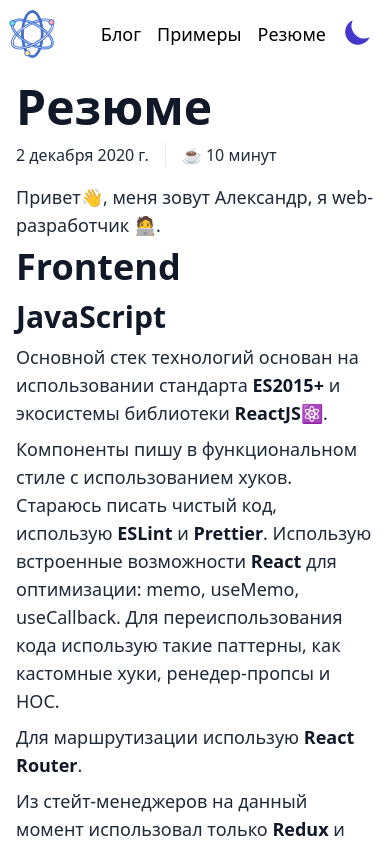
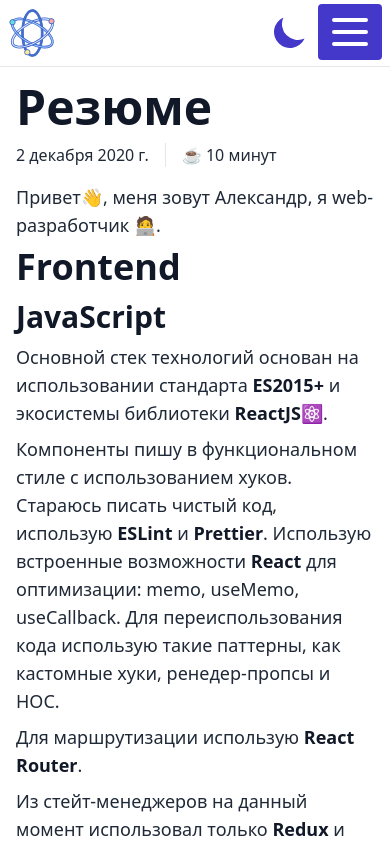
Before and after one commit to domosedov/nextjs-blog, a Next.js app: page /resume in a window 390 px wide. Shown: the top 844 px of the page. Built offline with nearby package versions, Linux system fonts and the light colour scheme; a small style sheet from the web is missing.

Commit message:
add mobile menu

```diff
--- a/components/Layout/DropdownMenu.tsx
+++ b/components/Layout/DropdownMenu.tsx
@@ -29,7 +29,7 @@
       <button
         ref={buttonRef}
         onClick={() => setIsOpen(!isOpen)}
-        className="px-2 py-1 text-black dark:text-white rounded-md duration-150 hover:text-indigo-600 hover:underline my-focus"
+        className="px-2 py-1 text-black dark:text-white rounded-md hover:text-indigo-600 dark:hover:text-indigo-300 theme-focus"
       >
         {buttonText}
       </button>
--- a/components/Layout/Header.tsx
+++ b/components/Layout/Header.tsx
@@ -1,14 +1,19 @@
 import Link from "next/link";
 import { memo } from "react";
 import Navbar from "./Navbar";
+import NavbarMobile from "./NavbarMobile";
+import ThemeToggleButton from "./ThemeToggleButton";
 
 const Header = () => {
   return (
-    <header className="bg-white px-2 py-1 sticky top-0 shadow-xs z-50 dark:bg-black">
+    <header className="bg-white px-2 py-1 sticky top-0 shadow-xs z-50 dark:bg-black border-b dark:border-indigo-900">
       <div className="flex items-center justify-between">
         <div className="w-12 h-12 transform duration-100 hover:scale-105">
           <Link href="/">
-            <a className="block transform my-focus" title="Перейти на главную">
+            <a
+              className="block transform theme-focus"
+              title="Перейти на главную"
+            >
               <img
                 className="pointer-events-none"
                 src="/images/atom.svg"
@@ -17,7 +22,19 @@
             </a>
           </Link>
         </div>
-        <Navbar />
+        <div className="flex items-center">
+          <div className="order-1 md:order-2">
+            <ThemeToggleButton />
+          </div>
+          <div className="order-2 md:order-1">
+            <div className="hidden md:block">
+              <Navbar />
+            </div>
+            <div className="md:hidden">
+              <NavbarMobile />
+            </div>
+          </div>
+        </div>
       </div>
     </header>
   );
--- a/components/Layout/HeroIcon.tsx
+++ b/components/Layout/HeroIcon.tsx
@@ -5,7 +5,8 @@
   | "chevron-left"
   | "chevron-right"
   | "sun"
-  | "moon";
+  | "moon"
+  | "menu";
 
 type IconMap = {
   [P in IconName]: (strokeWidth: number) => JSX.Element;
@@ -68,6 +69,14 @@
       d="M20.354 15.354A9 9 0 018.646 3.646 9.003 9.003 0 0012 21a9.003 9.003 0 008.354-5.646z"
     />
   ),
+  menu: (strokeWidth) => (
+    <path
+      strokeLinecap="round"
+      strokeLinejoin="round"
+      strokeWidth={strokeWidth}
+      d="M4 6h16M4 12h16M4 18h16"
+    />
+  ),
 };
 
 type Props = {
--- a/components/Layout/Navbar.tsx
+++ b/components/Layout/Navbar.tsx
@@ -1,5 +1,4 @@
 import Link from "next/link";
-import { useEffect, useReducer } from "react";
 import DropdownMenu from "./DropdownMenu";
 import ThemeToggleButton from "./ThemeToggleButton";
 
@@ -9,7 +8,7 @@
       <ul className="flex items-center text-black dark:text-white">
         <li>
           <Link href="/blog">
-            <a className="px-2 py-1 rounded-md duration-150 hover:text-indigo-600 hover:underline my-focus">
+            <a className="px-2 py-1 rounded-md hover:text-indigo-600 dark:hover:text-indigo-300 theme-focus">
               Блог
             </a>
           </Link>
@@ -27,13 +26,10 @@
         </li>
         <li>
           <Link href="/resume">
-            <a className="px-2 py-1 rounded-md duration-150 hover:text-indigo-600 hover:underline my-focus">
+            <a className="px-2 py-1 rounded-md hover:text-indigo-600 dark:hover:text-indigo-300 theme-focus">
               Резюме
             </a>
           </Link>
-        </li>
-        <li>
-          <ThemeToggleButton />
         </li>
       </ul>
     </nav>
--- /dev/null
+++ b/components/Layout/NavbarMobile.tsx
@@ -0,0 +1,55 @@
+import { useMenuClickOutside } from "lib/hooks/use-menu-click-outside";
+import { memo, ReactNode, useRef, useState } from "react";
+import { useTransition, animated } from "react-spring";
+import HeroIcon from "./HeroIcon";
+
+const NavbarMobile = () => {
+  const [isOpen, setIsOpen] = useState(false);
+  const transition = useTransition(isOpen, null, {
+    from: { opacity: 0, transform: "translate3d(0,-40px,0)" },
+    enter: { opacity: 1, transform: "translate3d(0,0px,0)" },
+    leave: { opacity: 0, transform: "translate3d(0,-40px,0)" },
+    config: {
+      duration: 150,
+    },
+  });
+
+  const buttonRef = useRef<HTMLButtonElement>(null);
+  const menuRef = useRef<HTMLDivElement>(null);
+
+  useMenuClickOutside(setIsOpen, buttonRef, menuRef);
+  return (
+    <div className="relative">
+      <button
+        ref={buttonRef}
+        onClick={() => setIsOpen(!isOpen)}
+        className="relative px-2 py-1 rounded bg-indigo-700 dark:bg-indigo-900 text-white dark:text-gray-300 theme-focus"
+      >
+        <HeroIcon name="menu" className="w-12 h-12" />
+      </button>
+      <div className="w-full overflow-hidden">
+        {transition.map(
+          ({ item, props, key }) =>
+            item && (
+              <animated.div
+                ref={menuRef}
+                style={props}
+                key={key}
+                className="p-4 absolute top-auto w-64 right-0 bg-gray-50 dark:bg-gray-900 rounded border border-indigo-100 dark:border-indigo-900"
+              >
+                <p className="text-black dark:text-white">
+                  Lorem ipsum dolor sit amet consectetur adipisicing elit.
+                  Cupiditate fugit, pariatur repellat reprehenderit perspiciatis
+                  nihil, minus odio quisquam voluptatibus, quae accusamus. Modi
+                  temporibus molestias consequatur suscipit vitae velit nobis
+                  voluptates.
+                </p>
+              </animated.div>
+            )
+        )}
+      </div>
+    </div>
+  );
+};
+
+export default NavbarMobile;
--- a/components/Layout/ThemeToggleButton.tsx
+++ b/components/Layout/ThemeToggleButton.tsx
@@ -14,13 +14,11 @@
     <button
       onClick={handleSwitchTheme}
       type="button"
-      className="px-2 py-1 text-gray-700 rounded-full duration-150 hover:text-indigo-600 hover:underline focus:outline-none focus:ring-2 focus:ring-offset-2 focus:ring-offset-transparent focus:ring-indigo-200"
+      className="px-2 py-1 text-gray-700 rounded-full theme-focus"
     >
       <HeroIconSolid
         name={isDarkMode ? "sun" : "moon"}
-        className={`${
-          isDarkMode ? "text-yellow-500" : "text-indigo-700"
-        } w-8 h-8`}
+        className="w-10 h-10 md:w-8 md:h-8 text-indigo-700 dark:text-yellow-500 hover:text-indigo-500 dark:hover:text-yellow-300"
       />
     </button>
   );
--- a/styles/index.css
+++ b/styles/index.css
@@ -128,7 +128,7 @@
 }
 
 @layer components {
-  .my-focus {
+  .theme-focus {
     @apply outline-none focus:outline-none focus-visible:ring-2 focus-visible:ring-offset-2 focus-visible:ring-offset-transparent focus-visible:ring-indigo-200;
   }
 }
```
